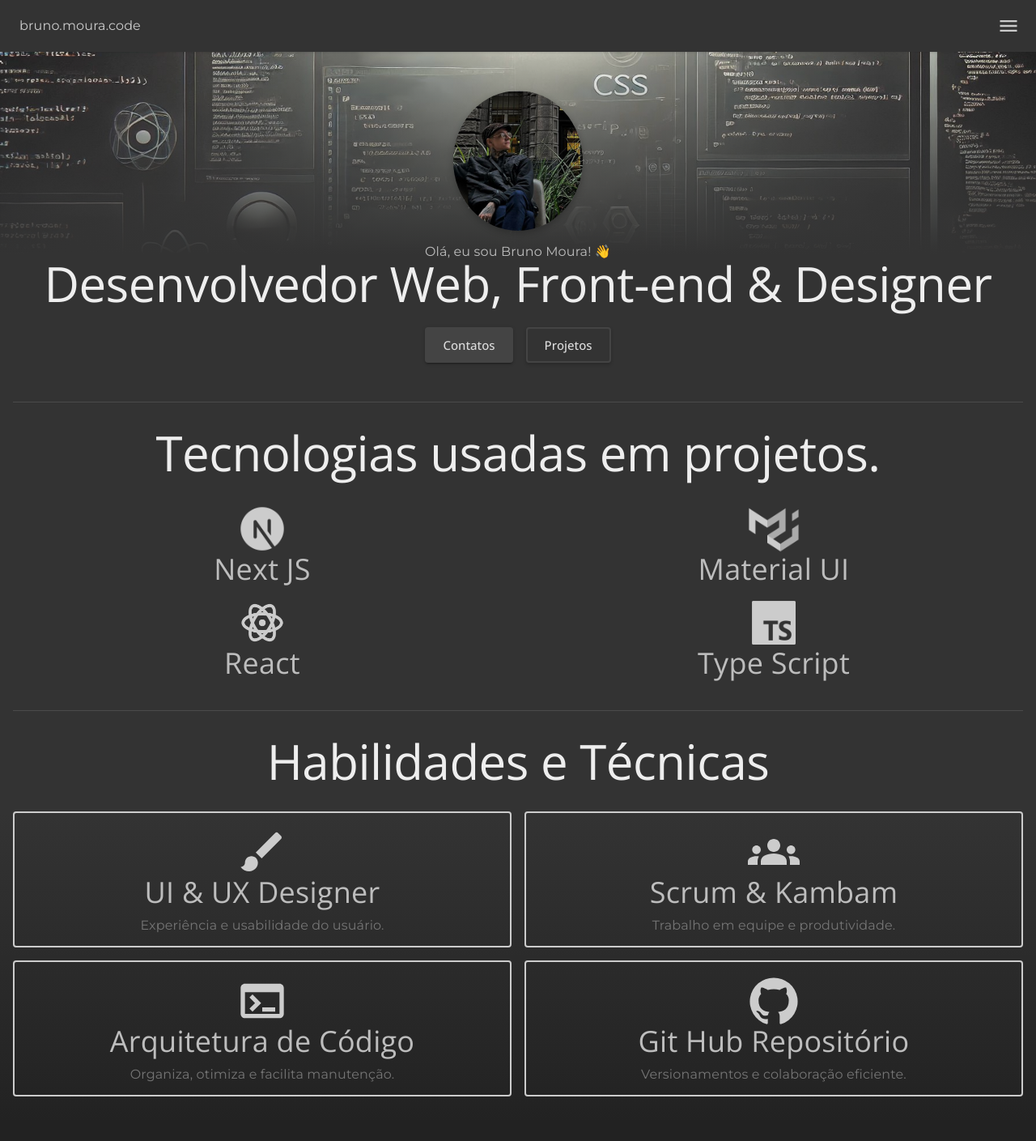
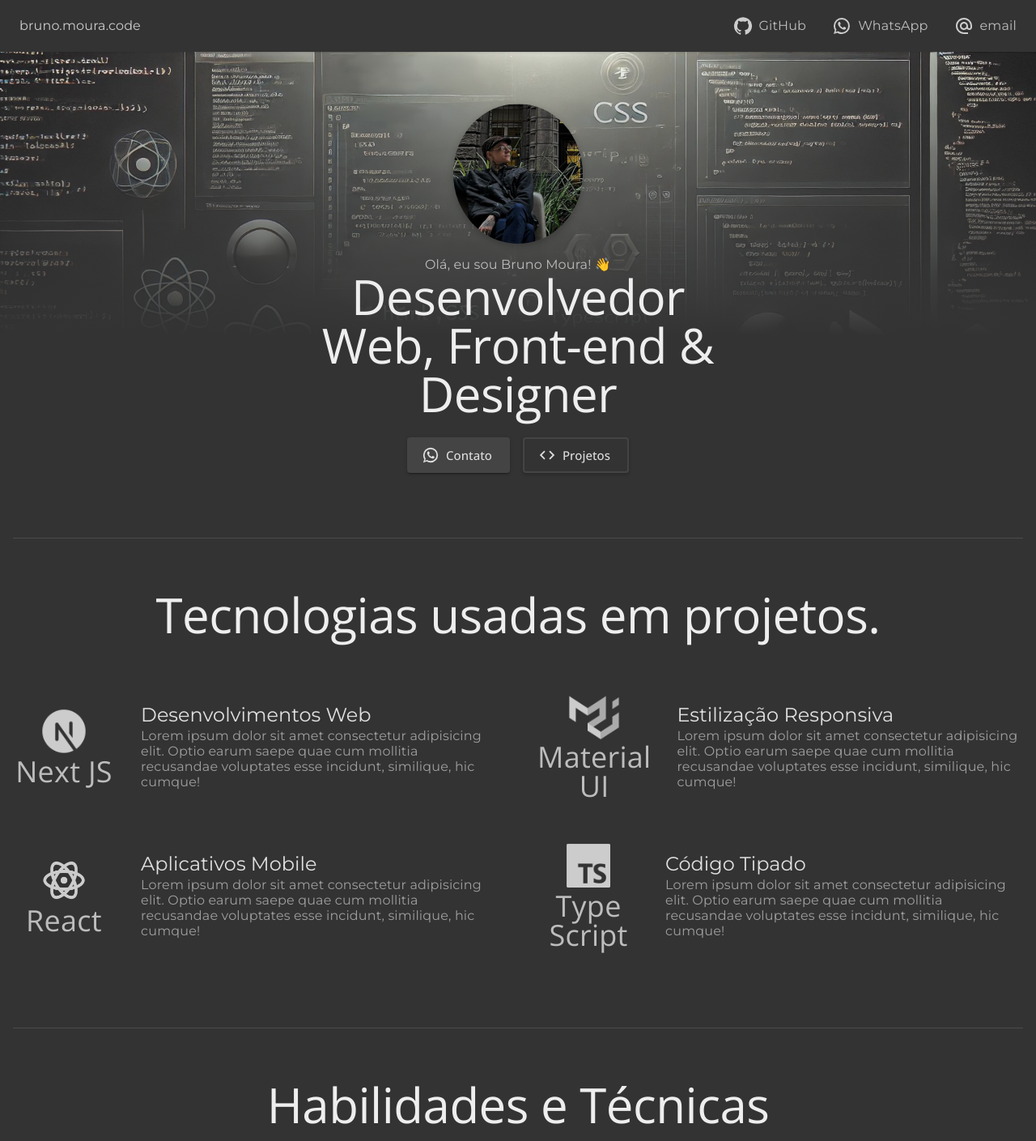
Before and after one commit to brunoVieiraDeMoura/portifolio, a Next.js app: page / in a window 1280 px wide. Shown: the top 1409 px of the page at 81% size. Built offline with nearby package versions, Linux system fonts and the light colour scheme; what @mui/material-nextjs would draw is missing.

Commit message:
Initial Media Query to Desktop

```diff
--- a/src/components/header/header-component-mobile.tsx
+++ b/src/components/header/header-component-mobile.tsx
@@ -10,6 +10,9 @@
 } from '@mui/material';
 import Link from 'next/link';
 import React from 'react';
+import GitHubIcon from '@mui/icons-material/GitHub';
+import WhatsAppIcon from '@mui/icons-material/WhatsApp';
+import AlternateEmailIcon from '@mui/icons-material/AlternateEmail';
 
 export default function HeaderComponentMobile() {
   const [openDrawer, setOpenDrawer] = React.useState(false);
@@ -26,11 +29,16 @@
       >
         <Box>
           <Toolbar>
-            <Box sx={{ flexGrow: 1 }}>
+            <Box
+              sx={{
+                display: 'flex',
+                justifyContent: 'space-between',
+                width: '100%',
+              }}
+            >
               <Link
                 style={{
                   display: 'flex',
-                  width: '100%',
                   gap: 4,
                 }}
                 href={'/'}
@@ -40,6 +48,7 @@
                     display: 'flex',
                     height: '100%',
                     alignItems: 'center',
+
                     gap: 1,
                   }}
                 >
@@ -51,7 +60,15 @@
                 </Box>
               </Link>
             </Box>
-            <Box>
+            {/* MOBILE MENU */}
+            <Box
+              sx={{
+                display: {
+                  xs: 'flex',
+                  md: 'none',
+                },
+              }}
+            >
               <IconButton
                 sx={{ display: 'flex', flexDirection: 'column', gap: '6px' }}
                 onClick={() => setOpenDrawer(true)}
@@ -65,11 +82,102 @@
             <Drawer
               anchor="right"
               open={openDrawer}
+              sx={{}}
               PaperProps={{
-                sx: { width: '80%' },
+                sx: {
+                  width: '80%',
+                  background: 'linear-gradient(320deg,#222 , #333 60%)',
+                },
               }}
               onClose={() => setOpenDrawer(false)}
-            ></Drawer>
+            >
+              <Box sx={{ p: 4 }}>
+                <Typography
+                  sx={{ mt: 4 }}
+                  textAlign="center"
+                  variant="h4"
+                  color="grey.200"
+                >
+                  Contatos
+                </Typography>
+                <ul>
+                  <li>
+                    <Link href={'https://github.com/brunoVieiraDeMoura'}>
+                      <Box sx={{ display: 'flex', gap: 1, mt: 6 }}>
+                        <GitHubIcon sx={{ color: '#ccc' }} />
+                        <Typography variant="h5" color="grey.400">
+                          GitHub
+                        </Typography>
+                      </Box>
+                    </Link>
+                  </li>
+                  <li>
+                    <Link href="https://wa.me/5521999433890?text=Ol%C3%A1%20Bruno%2C%20estou%20entrando%20em%20contato%20para%20saber%20sua%20disponibilidade%20para%20trabalhos%2C%20podemos%20conversar%3F">
+                      <Box sx={{ display: 'flex', gap: 1, mt: 6 }}>
+                        <WhatsAppIcon sx={{ color: '#ccc' }} />
+                        <Typography variant="h5" color="grey.400">
+                          WhatsApp
+                        </Typography>
+                      </Box>
+                    </Link>
+                  </li>
+                  <li>
+                    <Link href="mailto:bruno.moura.code@gmail.com?subject=Contato%20para%20trabalhos&body=Olá%20Bruno%2C%20gostaria%20de%20falar%20sobre%20uma%20possível%20colaboração.">
+                      <Box sx={{ display: 'flex', gap: 1, mt: 6 }}>
+                        <AlternateEmailIcon sx={{ color: '#ccc' }} />
+                        <Typography variant="h5" color="grey.400">
+                          e-mail
+                        </Typography>
+                      </Box>
+                    </Link>
+                  </li>
+                </ul>
+              </Box>
+            </Drawer>
+            {/* DESKTOP MENU */}
+            <Box
+              sx={{
+                display: {
+                  xs: 'none',
+                  md: 'flex',
+                },
+              }}
+            >
+              <Box sx={{ display: 'flex', gap: 4 }}>
+                <Link href={'https://github.com/brunoVieiraDeMoura'}>
+                  <Box sx={{ display: 'flex', alignItems: 'center', gap: 1 }}>
+                    <GitHubIcon sx={{ color: '#ccc' }} />
+                    <Typography variant="body1" color="grey.400">
+                      GitHub
+                    </Typography>
+                  </Box>
+                </Link>
+                <Link
+                  href={
+                    'https://wa.me/5521999433890?text=Ol%C3%A1%20Bruno%2C%20estou%20entrando%20em%20contato%20para%20saber%20sua%20disponibilidade%20para%20trabalhos%2C%20podemos%20conversar%3F'
+                  }
+                >
+                  <Box sx={{ display: 'flex', alignItems: 'center', gap: 1 }}>
+                    <WhatsAppIcon sx={{ color: '#ccc' }} />
+                    <Typography variant="body1" color="grey.400">
+                      WhatsApp
+                    </Typography>
+                  </Box>
+                </Link>
+                <Link
+                  href={
+                    'mailto:bruno.moura.code@gmail.com?subject=Contato%20para%20trabalhos&body=Olá%20Bruno%2C%20gostaria%20de%20falar%20sobre%20uma%20possível%20colaboração.'
+                  }
+                >
+                  <Box sx={{ display: 'flex', alignItems: 'center', gap: 1 }}>
+                    <AlternateEmailIcon sx={{ color: '#ccc' }} />
+                    <Typography variant="body1" color="grey.400">
+                      email
+                    </Typography>
+                  </Box>
+                </Link>
+              </Box>
+            </Box>
           </Toolbar>
         </Box>
       </AppBar>
--- a/src/components/home-profile/home-profile.tsx
+++ b/src/components/home-profile/home-profile.tsx
@@ -1,6 +1,8 @@
 import { Box, Button } from '@mui/material';
 import Typography from '@mui/material/Typography';
 import Image from 'next/image';
+import WhatsAppIcon from '@mui/icons-material/WhatsApp';
+import CodeIcon from '@mui/icons-material/Code';
 export default function HomeProfileMobile() {
   return (
     <Box
@@ -29,8 +31,14 @@
           flexDirection: 'column',
           alignItems: 'center',
           p: 2,
-          mt: 4,
-          mb: 2,
+          mt: {
+            xs: 4,
+            md: 6,
+          },
+          mb: {
+            xs: 4,
+            md: 6,
+          },
         }}
       >
         <Image
@@ -51,11 +59,24 @@
         >
           Olá, eu sou Bruno Moura! 👋
         </Typography>
-        <Typography textAlign="center" variant="h2" color="grey.200">
+        <Typography
+          sx={{
+            width: {
+              xs: '100%',
+              md: '70%',
+              lg: '40%',
+            },
+          }}
+          textAlign="center"
+          variant="h2"
+          color="grey.200"
+        >
           Desenvolvedor Web, Front-end & Designer
         </Typography>
         <Box sx={{ display: 'flex', gap: 2, mt: 3 }}>
           <Button
+            href="https://wa.me/5521999433890?text=Ol%C3%A1%20Bruno%2C%20estou%20entrando%20em%20contato%20para%20saber%20sua%20disponibilidade%20para%20trabalhos%2C%20podemos%20conversar%3F"
+            startIcon={<WhatsAppIcon />}
             sx={{
               textTransform: 'none',
               background: '#444',
@@ -64,9 +85,10 @@
             size="large"
             variant="contained"
           >
-            Contatos
+            Contato
           </Button>
           <Button
+            startIcon={<CodeIcon />}
             sx={{
               textTransform: 'none',
               border: '2px solid #444444',
--- a/src/components/technology/section-tech-mobile.tsx
+++ b/src/components/technology/section-tech-mobile.tsx
@@ -7,7 +7,12 @@
       <Box sx={{ p: 2 }}>
         <Divider sx={{ background: '#555', mb: 4 }} />
         <Typography
-          sx={{ mt: 2 }}
+          sx={{
+            mt: {
+              xs: 2,
+              md: 8,
+            },
+          }}
           textAlign="center"
           variant="h2"
           color="grey.200"
@@ -17,49 +22,115 @@
         </Typography>
         <Box
           sx={{
-            mt: 4,
+            mt: 8,
             display: 'grid',
             gridTemplateColumns: '1fr 1fr',
             borderRadius: 2,
             alignItems: 'center',
-            gap: 2,
+            gap: {
+              xs: 2,
+              md: 4,
+              lg: 6,
+            },
           }}
         >
           {/* NEXT */}
           <Box
             sx={{
-              width: '100%',
+              display: 'flex',
+              justifyContent: 'center',
+              alignItems: 'center',
+              gap: 4,
+            }}
+          >
+            <Box
+              sx={{
                 display: 'flex',
                 flexDirection: 'column',
                 alignItems: 'center',
+                width: '60%',
               }}
             >
               <Image alt="logo next" height={64} width={64} src="/next.png" />
-            <Typography variant="h4" color="grey.400">
+              <Typography textAlign="center" variant="h4" color="grey.400">
                 Next JS
               </Typography>
+            </Box>
+            <Box
+              sx={{
+                display: {
+                  xs: 'none',
+                  md: 'flex',
+                },
+                flexDirection: 'column',
+              }}
+            >
+              <Typography variant="h5" color="grey.300">
+                Desenvolvimentos Web
+              </Typography>
+              <Typography variant="body1" color="grey.500">
+                Lorem ipsum dolor sit amet consectetur adipisicing elit. Optio
+                earum saepe quae cum mollitia recusandae voluptates esse
+                incidunt, similique, hic cumque!
+              </Typography>
+            </Box>
           </Box>
           {/* MUI */}
           <Box
             sx={{
-              width: '100%',
+              display: 'flex',
+              justifyContent: 'center',
+              alignItems: 'center',
+              gap: 4,
+            }}
+          >
+            <Box
+              sx={{
                 display: 'flex',
                 flexDirection: 'column',
                 alignItems: 'center',
+                width: '60%',
               }}
             >
               <Image alt="logo mui" height={64} width={64} src="/mui.png" />
-            <Typography variant="h4" color="grey.400">
+              <Typography textAlign="center" variant="h4" color="grey.400">
                 Material UI
               </Typography>
+            </Box>
+            <Box
+              sx={{
+                display: {
+                  xs: 'none',
+                  md: 'flex',
+                },
+                flexDirection: 'column',
+              }}
+            >
+              <Typography variant="h5" color="grey.300">
+                Estilização Responsiva
+              </Typography>
+              <Typography variant="body1" color="grey.500">
+                Lorem ipsum dolor sit amet consectetur adipisicing elit. Optio
+                earum saepe quae cum mollitia recusandae voluptates esse
+                incidunt, similique, hic cumque!
+              </Typography>
+            </Box>
           </Box>
           {/* REACT */}
           <Box
             sx={{
-              width: '100%',
+              display: 'flex',
+              justifyContent: 'center',
+              alignItems: 'center',
+              gap: 4,
+            }}
+          >
+            <Box
+              sx={{
                 display: 'flex',
                 flexDirection: 'column',
                 alignItems: 'center',
+                width: '60%',
               }}
             >
               <Image alt="logo mui" height={64} width={64} src="/react.png" />
@@ -67,22 +138,80 @@
                 React
               </Typography>
             </Box>
+            <Box
+              sx={{
+                display: {
+                  xs: 'none',
+                  md: 'flex',
+                },
+                flexDirection: 'column',
+              }}
+            >
+              <Typography variant="h5" color="grey.300">
+                Aplicativos Mobile
+              </Typography>
+              <Typography variant="body1" color="grey.500">
+                Lorem ipsum dolor sit amet consectetur adipisicing elit. Optio
+                earum saepe quae cum mollitia recusandae voluptates esse
+                incidunt, similique, hic cumque!
+              </Typography>
+            </Box>
+          </Box>
           {/* TS */}
           <Box
             sx={{
-              width: '100%',
+              display: 'flex',
+              justifyContent: 'center',
+              alignItems: 'center',
+              gap: 4,
+            }}
+          >
+            <Box
+              sx={{
                 display: 'flex',
                 flexDirection: 'column',
                 alignItems: 'center',
+                width: '60%',
               }}
             >
               <Image alt="logo mui" height={64} width={64} src="/ts.png" />
-            <Typography variant="h4" color="grey.400">
+              <Typography textAlign="center" variant="h4" color="grey.400">
                 Type Script
               </Typography>
             </Box>
+            <Box
+              sx={{
+                display: {
+                  xs: 'none',
+                  md: 'flex',
+                },
+                flexDirection: 'column',
+              }}
+            >
+              <Typography variant="h5" color="grey.300">
+                Código Tipado
+              </Typography>
+              <Typography variant="body1" color="grey.500">
+                Lorem ipsum dolor sit amet consectetur adipisicing elit. Optio
+                earum saepe quae cum mollitia recusandae voluptates esse
+                incidunt, similique, hic cumque!
+              </Typography>
             </Box>
-        <Divider sx={{ background: '#555', mt: 5, mb: 2 }} />
+          </Box>
+        </Box>
+        <Divider
+          sx={{
+            background: '#555',
+            mt: {
+              xs: 5,
+              md: 12,
+            },
+            mb: {
+              xs: 2,
+              md: 6,
+            },
+          }}
+        />
       </Box>
     </Box>
   );
```
Also changed, not shown: src/components/tutorial/tutorial-mobile.tsx (+0 -11 lines). Lines whose indentation alone changed are shown as unchanged.
